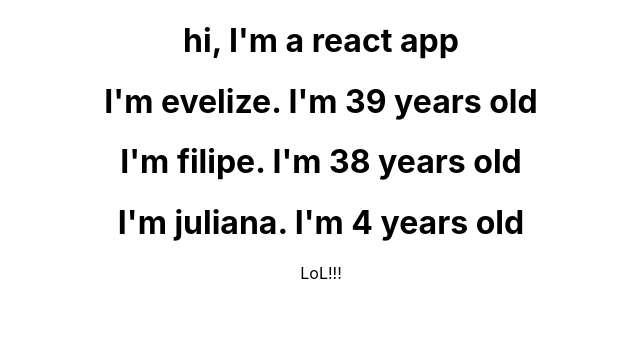
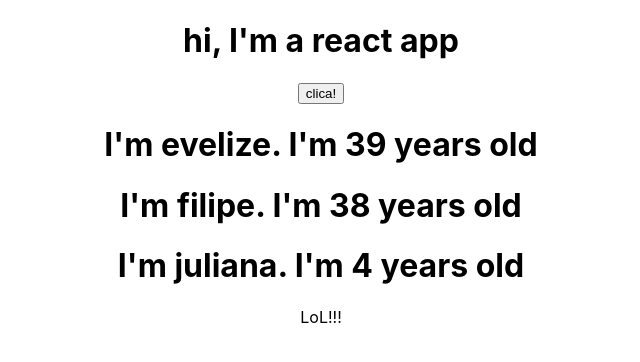
Before and after one commit to ninrod/react-cra, a React (Create React App) app: page / in a window 1280 px wide. Shown: the top 362 px of the page, without its empty margins (319-959 px from the left). Built offline with nearby package versions, Linux system fonts and the light colour scheme.

Commit message:
add a click listener

```diff
--- a/src/App.js
+++ b/src/App.js
@@ -9,11 +9,17 @@
       {name: 'filipe', age: 38},
       {name: 'juliana', age: 4}
     ]
-  }
+  };
+
+  clickHandler = () => {
+    console.log('funfou');
+  };
+
   render() {
     return (
       <div className="App">
         <h1>hi, I'm a react app</h1>
+        <button onClick={this.clickHandler}>clica!</button>
         <Person age={this.state.persons[0].age}  name={this.state.persons[0].name}/>
         <Person age={this.state.persons[1].age}  name={this.state.persons[1].name}/>
         <Person age={this.state.persons[2].age}  name={this.state.persons[2].name}>
```
